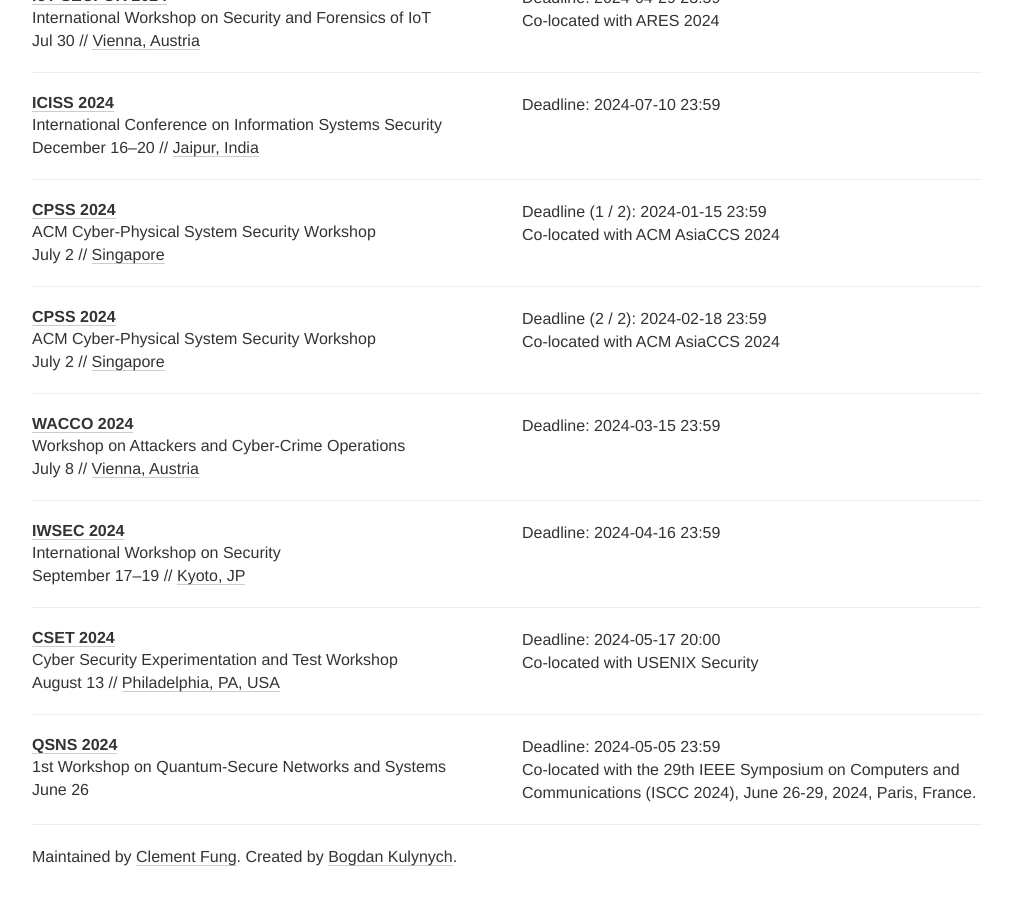
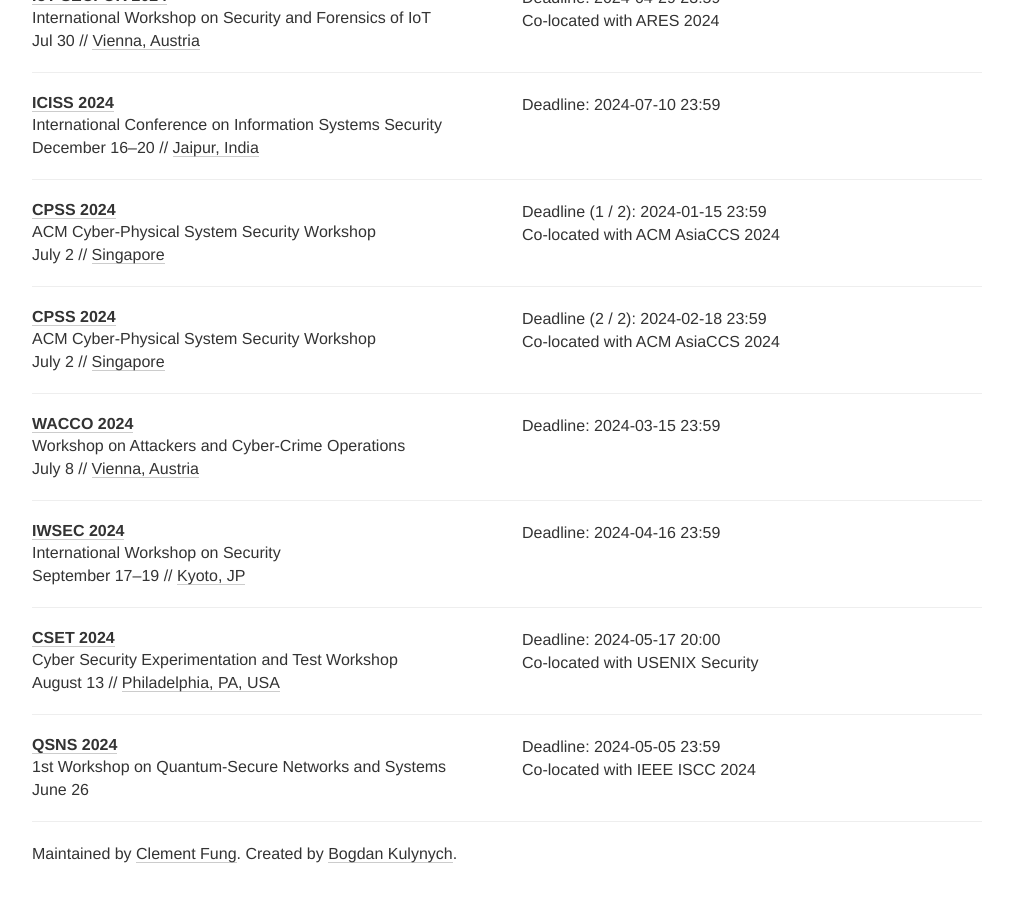
Before and after one commit to sec-deadlines/sec-deadlines.github.io, a Jekyll site: the page built from index.html, in a window 1280 px wide and 900 px high, scrolled down 12601 px. Shown: the whole window, without its empty margins (133-1146 px from the left). Built offline with Jekyll 4.4.1, drawn with Linux system fonts in a browser that asks for light colours; nearby versions of some CDN libraries; comment, search, counter and statistics services are not loaded.

Commit message:
fixup! Add QSNS 2024 Workshop
Fix timezone and comment

```diff
--- a/_data/conferences.yml
+++ b/_data/conferences.yml
@@ -921,10 +921,9 @@
 - name: QSNS
   year: 2024
   description: 1st Workshop on Quantum-Secure Networks and Systems
-  comment: Co-located with the 29th IEEE Symposium on Computers and Communications (ISCC 2024), June 26-29, 2024, Paris, France.
+  comment: Co-located with IEEE ISCC 2024
   link: https://qubip.eu/qsns2024/
   deadline: ["2024-05-05 23:59"]
-  timezone: Europe/Paris
+  timezone: Etc/UTC
   date: "June 26"
-  timezone: Etc/UTC
   tags: [SEC, PRIV, CRYPTO, SHOP]
```
